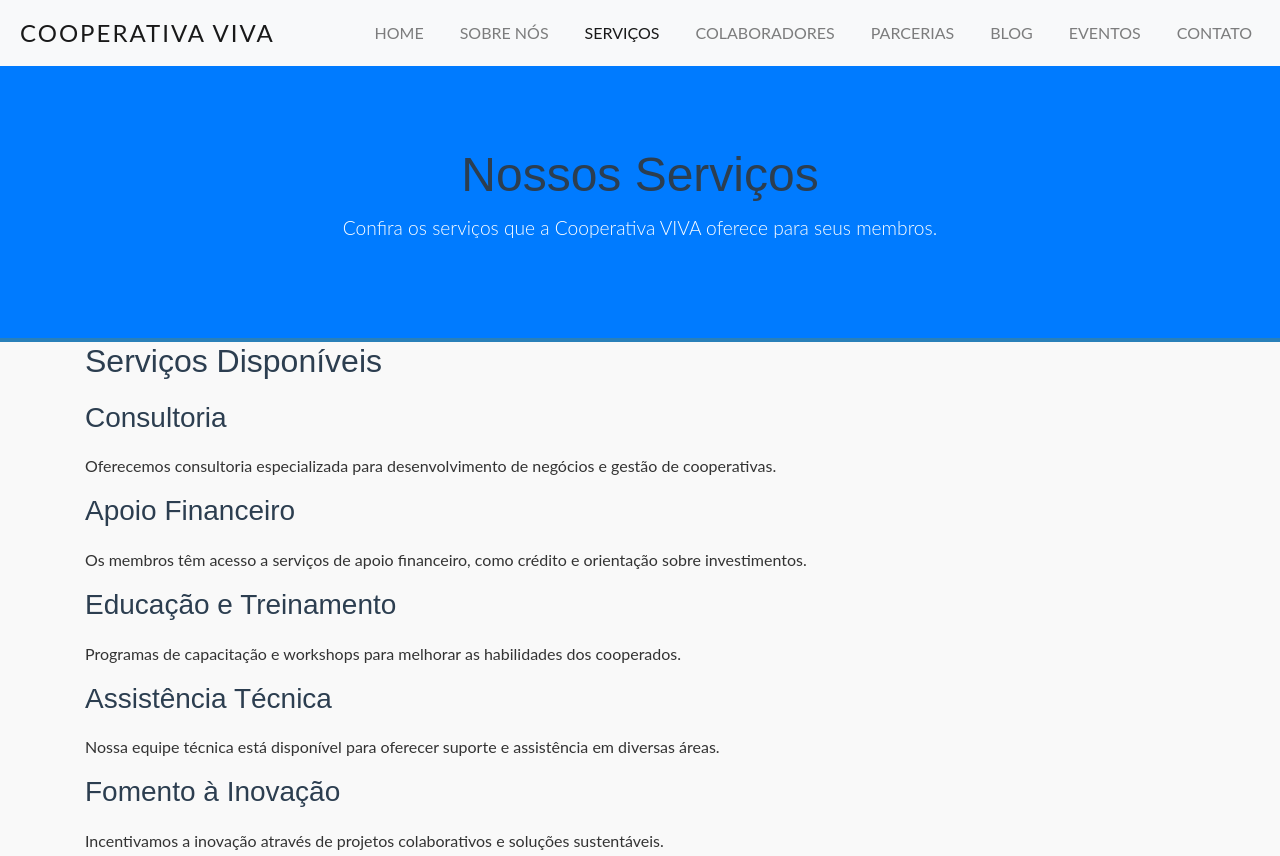
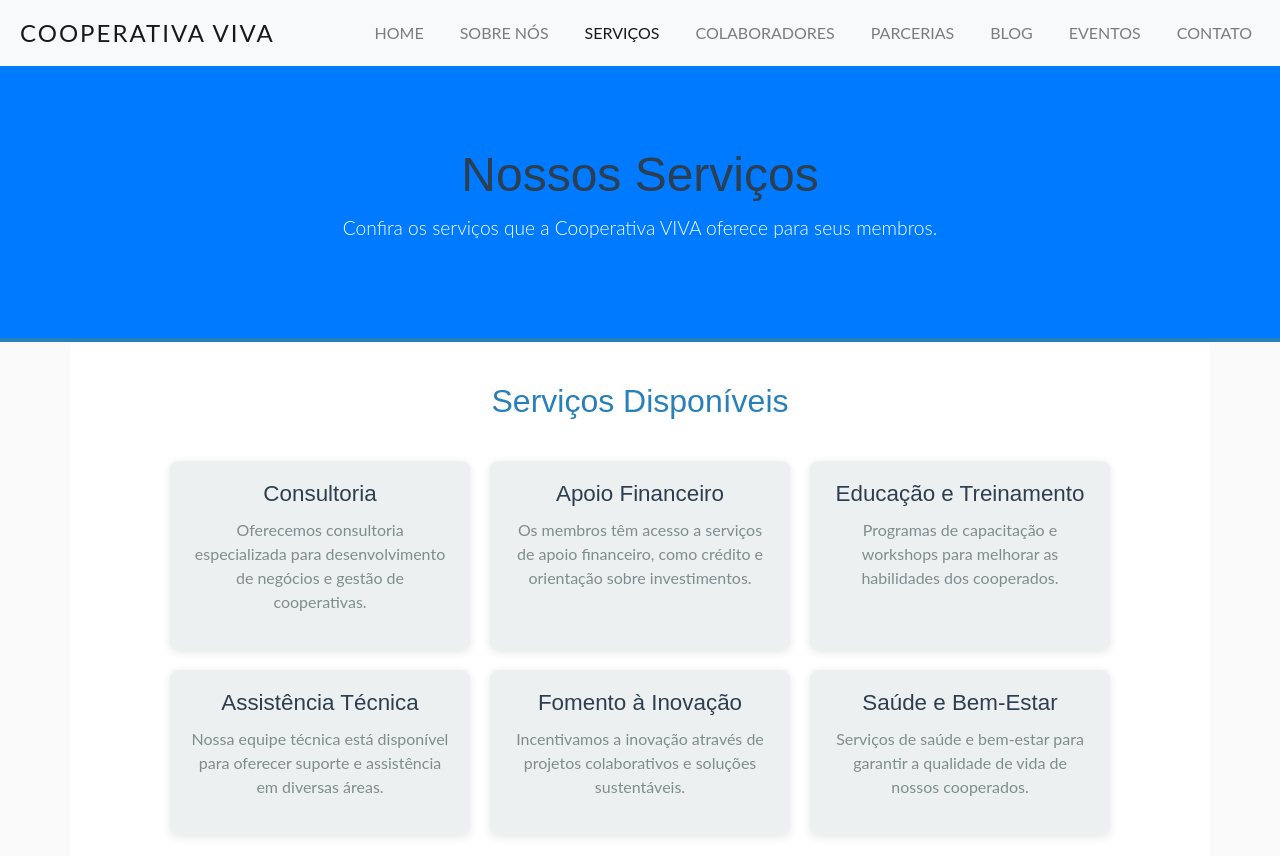
Before and after one commit to Mateus-Luna/projeto-web-2024.1, a plain HTML site: page servicos.html in a window 1280 px wide. Shown: the top 856 px of the page. Drawn offline with nearby package versions, Linux system fonts and the light colour scheme.

Commit message:
ajustando pagina de servicos

```diff
--- a/styles.css
+++ b/styles.css
@@ -281,6 +281,45 @@ footer {
     color: white;
 }
 
+#servicos {
+    padding: 40px 20px;
+    background-color: #fff;
+}
+#servicos h2 {
+    text-align: center;
+    margin-bottom: 40px;
+    font-size: 2rem;
+    color: #2980b9;
+}
+.servicos-grid {
+    display: flex;
+    flex-wrap: wrap;
+    justify-content: center;
+    gap: 20px;
+}
+.servico {
+    background-color: #ecf0f1;
+    padding: 20px;
+    border-radius: 8px;
+    text-align: center;
+    width: 300px;
+    box-shadow: 0 2px 10px rgba(0, 0, 0, 0.1);
+    transition: transform 0.3s, box-shadow 0.3s;
+}
+.servico h3 {
+    font-size: 1.4rem;
+    margin-bottom: 10px;
+    color: #2c3e50;
+}
+.servico p {
+    font-size: 1rem;
+    color: #7f8c8d;
+}
+.servico:hover {
+    transform: translateY(-5px);
+    box-shadow: 0 4px 15px rgba(0, 0, 0, 0.15);
+}
+
 
 footer a {
     color: #fff;
@@ -306,4 +345,7 @@ footer a:hover {
     #colaboradores ul li {
         font-size: 1rem;
     }
+    .servico {
+        width: 100%;
+    }
 }
```
